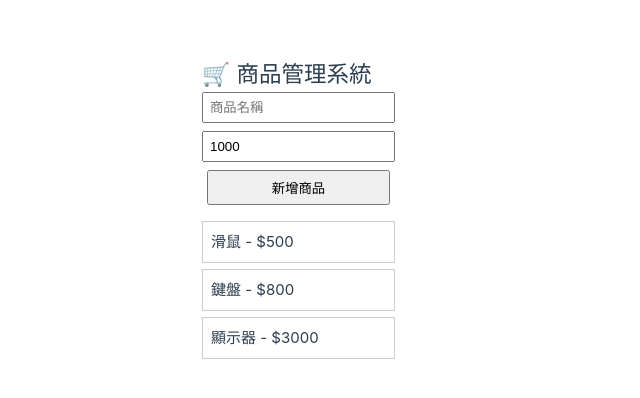
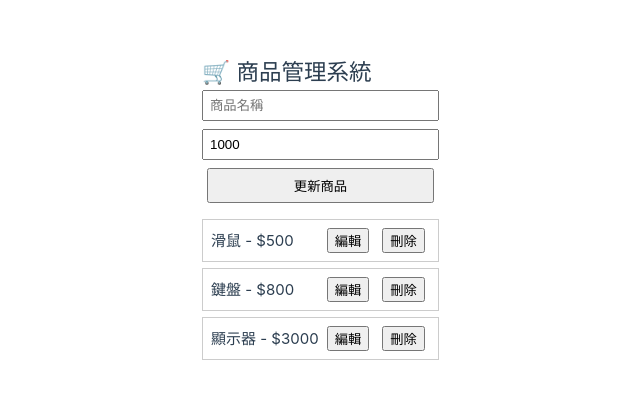
Before and after one commit to JerryChang0504/20250524vue3, a Vue app: page / in a window 1280 px wide. Shown: the part 190-588 px from the top of the page, without its empty margins (438-1078 px from the left). Built offline with nearby package versions, Linux system fonts and the light colour scheme.

Commit message:
delProduct

```diff
--- a/src/components/ProductChildItem.vue
+++ b/src/components/ProductChildItem.vue
@@ -2,16 +2,25 @@
     <div class="product-item">
         <span>{{ product.name }} - ${{ product.price }}</span>
         <div class="actions">
-
+            <button @click="editProduct">編輯</button>
+            <button @click="removeProduct">刪除</button>
         </div>
     </div>
 </template>
 
 <script setup>
-defineProps({
+const props = defineProps({
     product: Object
 })
+const emit = defineEmits(['edit', 'delete'])
 
+const editProduct = () => {
+    emit('edit', props.product)
+}
+
+const removeProduct = () => {
+    emit('delete', props.product.id)
+}
 </script>
 
 <style scoped>
--- a/src/components/ProductManager.vue
+++ b/src/components/ProductManager.vue
@@ -5,11 +5,12 @@
             <input v-model="form.name" :placeholder="'商品名稱'" />
             <input v-model.number="form.price" type="number" :placeholder="'價格'" />
 
-            <button type="submit">新增商品</button>
+            <button type="submit">{{ form.id ? '更新商品' : '新增商品' }}</button>
         </form>
         <!-- <pre> {{ products }} </pre> -->
 
-        <ProductChildItem v-for="product in products" :key="product.id" :product="product" />
+        <ProductChildItem v-for="product in products" :key="product.id" :product="product" @edit="editProduct"
+            @delete="delProduct" />
     </div>
 </template>
 
@@ -62,6 +63,19 @@ function resetForm() {
         price: 1000,
     }
 }
+
+const editProduct = (product) => {
+    console.log("🚀 ~ editProduct ~ product:", product)
+    form.value = product
+
+}
+
+const delProduct = (id) => {
+    console.log("🚀 ~ delProduct ~ id:", id)
+    products.value = products.value.filter((product) => product.id !== id)
+    // resetForm()
+}
+
 </script>
 
 <style scoped>
```
